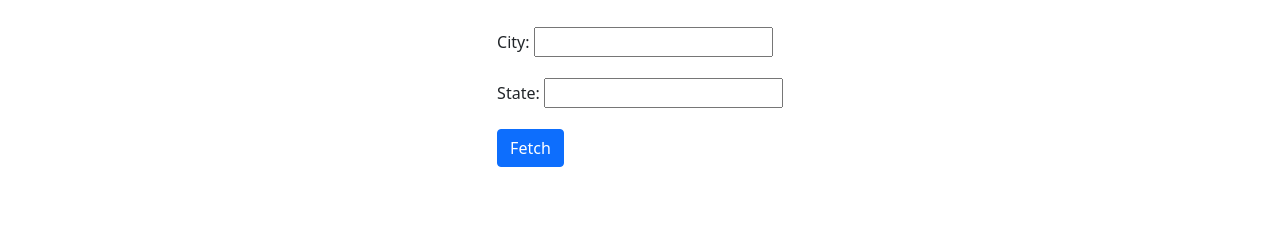
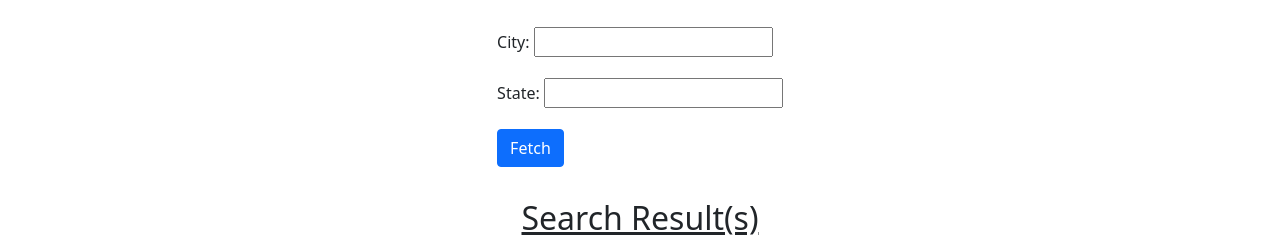
Before and after one commit to WebDevHero2010/API-PJ-02, a plain HTML site: page index.html in a window 1280 px wide. Shown: the part 590-835 px from the top of the page. Before the commit the page ends 800 px from the top, so only its background shows below. Drawn offline with nearby package versions, Linux system fonts and the light colour scheme; no server answers.

Commit message:
third commit

```diff
--- a/index.css
+++ b/index.css
@@ -63,3 +63,11 @@ span {
     justify-content: center;
     font-size: 30px;
 }
+
+h2 {
+    margin-top: 1rem;
+    margin-bottom: 1rem;
+    display: flex;
+    justify-content: center;
+    text-decoration: underline;
+}
--- a/index.html
+++ b/index.html
@@ -78,6 +78,7 @@
         </form>
       </section>
 
+      <h2>Search Result(s)</h2>
       <div class="card-group col-lg-5 col-md-8 mx-auto" id="card-group2">
         <!--User Search Data and Weather IMG INSERTED HERE-->
       </div>
```
